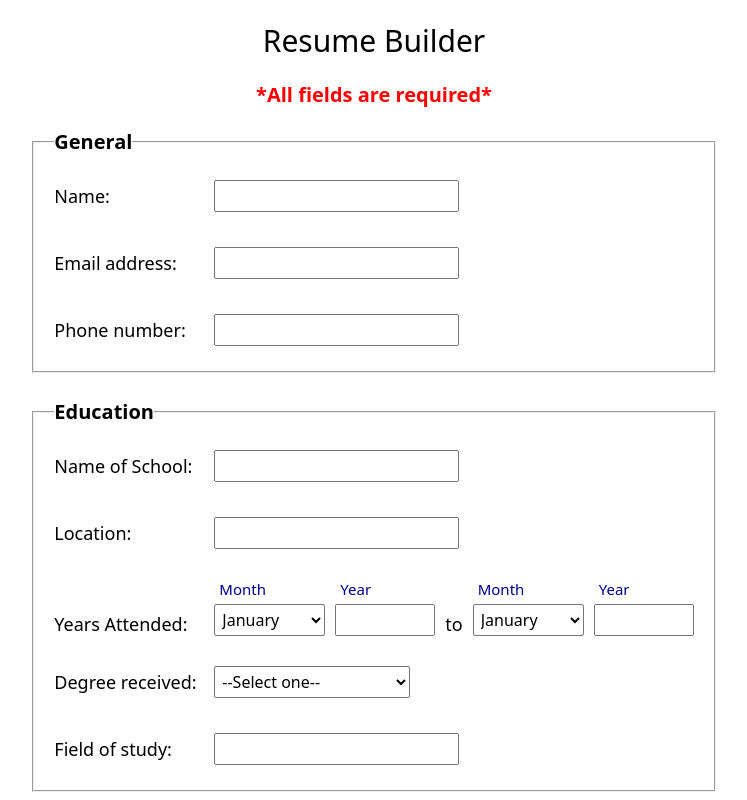
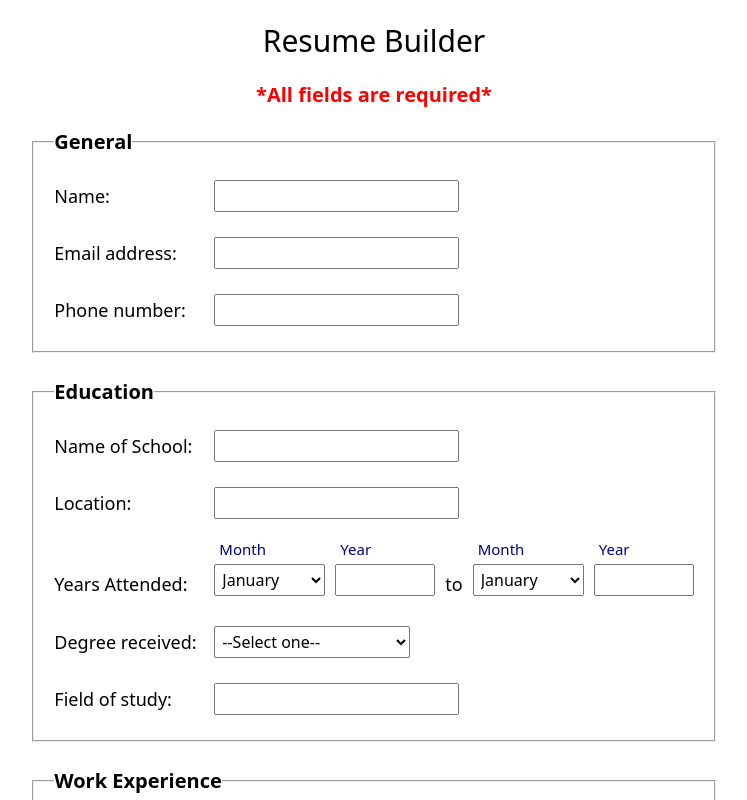
Before and after one commit to deepend15/odin-cv-application, a React (Vite) app: page / in a window 1280 px wide. Shown: the top 800 px of the page, without its empty margins (266-1013 px from the left). Built offline with nearby package versions, Linux system fonts and the light colour scheme.

Commit message:
Adjust margin

```diff
--- a/src/styles/App.css
+++ b/src/styles/App.css
@@ -57,7 +57,7 @@ fieldset > legend {
 }
 
 fieldset > p:not(:last-child) {
-  margin-bottom: 35px;
+  margin-bottom: 25px;
 }
 
 fieldset > p {
@@ -167,6 +167,10 @@ form > button:active {
     padding-bottom: 30px;
   }
 
+  fieldset > p:not(:last-child) {
+  margin-bottom: 35px;
+}
+
   .error {
     font-size: 1.4rem;
     right: auto;
```
